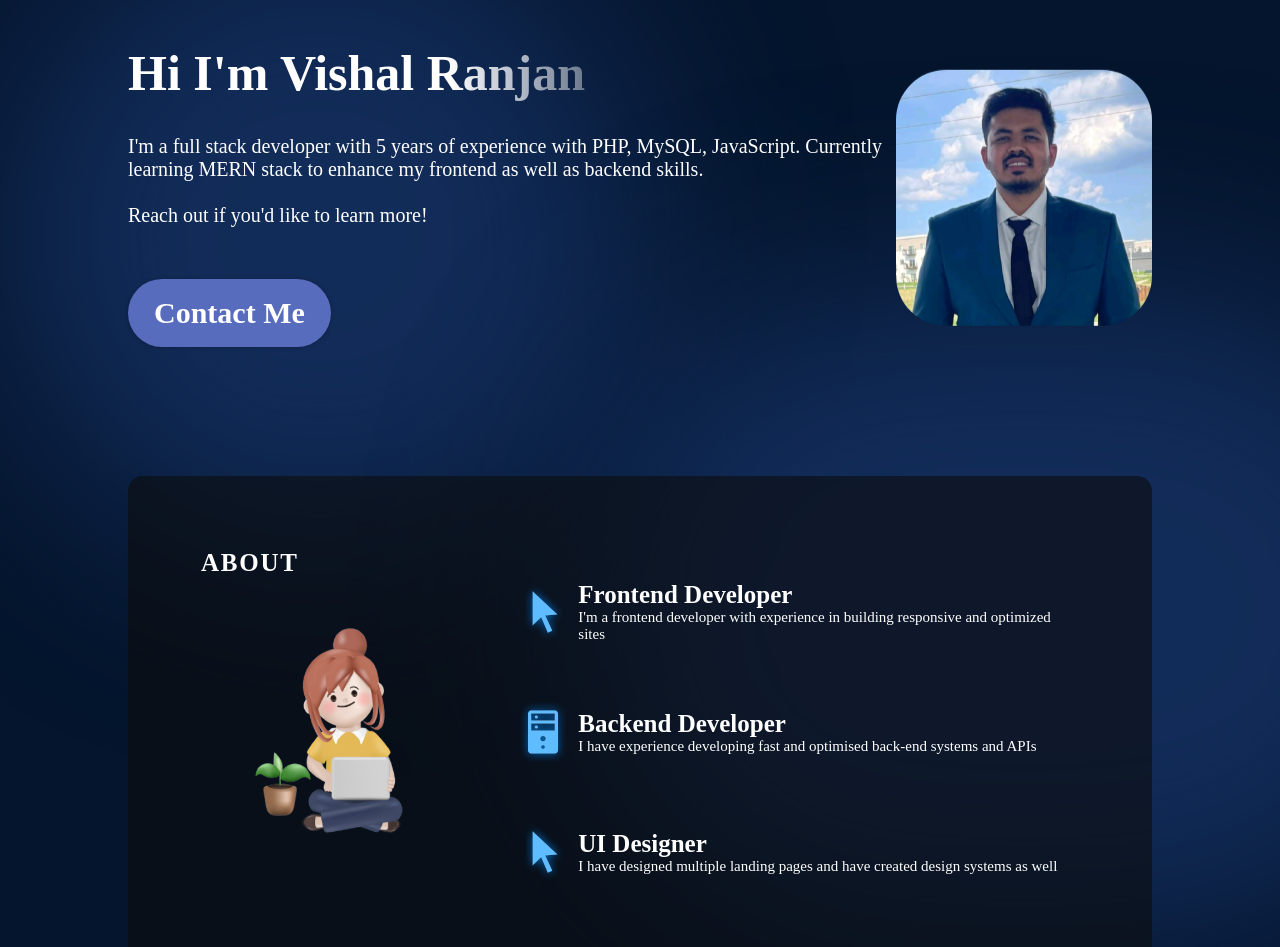
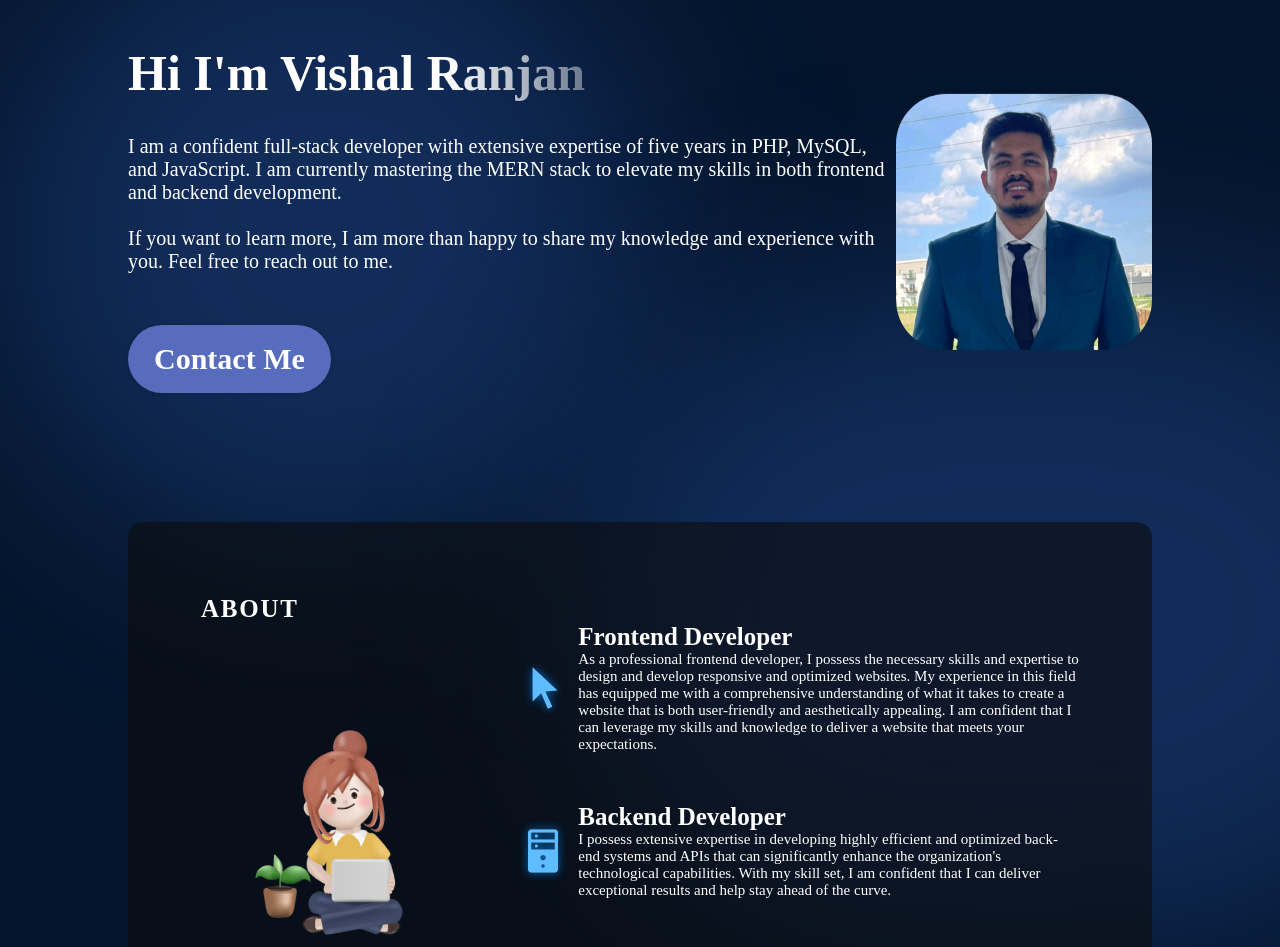
Before and after one commit to vishal7313/react-portfolio, a React (Vite) app: page / in a window 1280 px wide. Shown: the part 100-1047 px from the top of the page. Built offline with nearby package versions, Linux system fonts and the light colour scheme.

Commit message:
Improve text statements

```diff
--- a/src/components/About/About.jsx
+++ b/src/components/About/About.jsx
@@ -19,8 +19,10 @@ export const About = () => {
                         <div className={styles.aboutItemText}>
                             <h3>Frontend Developer</h3>
                             <p>
-                            I'm a frontend developer with experience in building responsive
-                            and optimized sites
+                                As a professional frontend developer, I possess the necessary skills and expertise to design and develop responsive and optimized websites.
+                                My experience in this field has equipped me with a comprehensive understanding of what it takes to create a website
+                                that is both user-friendly and aesthetically appealing.
+                                I am confident that I can leverage my skills and knowledge to deliver a website that meets your expectations.
                             </p>
                         </div>
                     </li>
@@ -29,8 +31,9 @@ export const About = () => {
                         <div className={styles.aboutItemText}>
                             <h3>Backend Developer</h3>
                             <p>
-                            I have experience developing fast and optimised back-end systems
-                            and APIs
+                                I possess extensive expertise in developing highly efficient and optimized back-end systems and APIs
+                                that can significantly enhance the organization's technological capabilities.
+                                With my skill set, I am confident that I can deliver exceptional results and help stay ahead of the curve.
                             </p>
                         </div>
                     </li>
@@ -39,8 +42,9 @@ export const About = () => {
                         <div className={styles.aboutItemText}>
                             <h3>UI Designer</h3>
                             <p>
-                            I have designed multiple landing pages and have created design
-                            systems as well
+                            I have vast experience designing landing pages and developing design systems.
+                            Let me help you create an aesthetically pleasing and user-friendly landing page that aligns with your website goals.
+                            I am confident that my attention to detail and design principles will exceed your expectations.
                             </p>
                         </div>
                     </li>
--- a/src/components/Hero/Hero.jsx
+++ b/src/components/Hero/Hero.jsx
@@ -9,9 +9,10 @@ export const Hero = () => {
         <div className={styles.content}>
             <h1 className={styles.title}>Hi I'm Vishal Ranjan</h1>
             <p className={styles.description}>
-                I'm a full stack developer with 5 years of experience with PHP, MySQL, JavaScript.
-                Currently learning MERN stack to enhance my frontend as well as backend skills.<br /><br />
-                Reach out if you'd like to learn more!
+                I am a confident full-stack developer with extensive expertise of five years in PHP, MySQL, and JavaScript.
+                I am currently mastering the MERN stack to elevate my skills in both frontend and backend development. <br /><br />
+                If you want to learn more, I am more than happy to share my knowledge and experience with you.
+                Feel free to reach out to me.
             </p>
             <a href='mailto:vishalranjanrv@gmail.com' className={styles.contactBtn}>
                 Contact Me
--- a/src/data/projects.json
+++ b/src/data/projects.json
@@ -2,7 +2,7 @@
     {
         "title": "Mern Chat App",
         "imageSrc": "projects/chat-app.png",
-        "description": "A real time chat app using MERN Stack and Sockets. User will be able to chat with other user. Deployed using render.com free tier.",
+        "description": "This is a real-time chat application that has been built using the MERN stack and Sockets, which enables users to engage in seamless communication with one another. The application has been deployed on render.com's free tier, providing a cost-effective solution for users looking for a reliable chat service.",
         "skills": ["MongoDB", "Express", "React", "Node", "Sockets", "JWT", "Tailwind CSS", "DaisyUI", "React Toast"],
         "demo": "https://chat-app-ast7.onrender.com/login",
         "source": "https://github.com/vishal7313/mern-chat-app"
@@ -10,7 +10,7 @@
     {
         "title": "Expense Tracker",
         "imageSrc": "projects/expense-tracker.png",
-        "description": "Developing a MERN stack app to track earnings/expenses. Intuitive UI, dynamic dashboard with visual graphs (Chart.js), styled using Tailwind CSS & Daisy UI.",
+        "description": "I have developed a comprehensive MERN stack application that enables the monitoring and tracking of earnings and expenses. The user interface is designed to be intuitive, with a dynamic dashboard that features visual graphs created using Chart.js. The application is styled using Tailwind CSS and Daisy UI, providing a professional and visually appealing experience.",
         "skills": ["MongoDB", "Express", "React", "Node", "Chart.js"],
         "demo": "https://vishal7313.github.io/portfolio/",
         "source": "https://github.com/vishal7313/expense-tracker"
@@ -18,7 +18,7 @@
     {
       "title": "Portfolio Website",
       "imageSrc": "projects/portfolio.png",
-      "description": "A react app to demonstrate my projects, interest and my education. Deployed using github pages.",
+      "description": "I have developed a React application that exhibits my professional endeavors, academic pursuits, and personal interests. This application serves as a platform to showcase my skills, achievements, and experiences. It can be utilized as a tool to present my portfolio in a professional setting. I am pleased to inform you that this app has been successfully deployed on GitHub Pages",
       "skills": ["React", "Node", "Github Pages"],
       "demo": "https://vishal7313.github.io/react-portfolio/ ",
       "source": "https://github.com/vishal7313/react-portfolio"
@@ -26,7 +26,7 @@
     {
         "title": "Old Portfolio Website",
         "imageSrc": "projects/old-portfolio.png",
-        "description": "Another react app to create the Portfolio website. Deploy the website using github pages. It contains information about my projects, interest and my education.",
+        "description": "I have developed a React application that serves to showcase my professional projects, interests, and academic background. I am pleased to inform you that this app has been successfully deployed on GitHub Pages",
         "skills": ["React", "Node", "Github Pages"],
         "demo": "https://vishal7313.github.io/portfolio/",
         "source": "https://github.com/vishal7313/portfolio"
@@ -34,7 +34,7 @@
     {
       "title": "Cricket Auction",
       "imageSrc": "projects/project.png",
-      "description": "Currently working on a react app which simulates a franchise league auction. 10 teams can bid for a player and highest bidder will get the player. The goal is the complete the squad within the budget",
+      "description": "Currently, I am working on a React app that simulates a franchise league auction. In this auction, ten teams can bid for a player, and the highest bidder will get the player. The goal of this simulation is to complete the squad within the budget.",
       "skills": ["MongoDB", "Express", "React", "Node", "Sockets", "JWT", "Tailwind CSS", "DaisyUI"],
       "demo": "",
       "source": "https://github.com/vishal7313/ipl-players-auction"
@@ -42,7 +42,7 @@
     {
       "title": "Hangman",
       "imageSrc": "projects/hangman-game.png",
-      "description": "In this python project, hangman game is developed with keeping in mind about the rules",
+      "description": "In this Python project, I developed the game of hangman with careful consideration of the established rules. The project outcome reflects a commitment to maintaining high standards of quality and adherence to best practices.",
       "skills": ["Python"],
       "demo": "https://replit.com/@vishal7313/Day-7-Hangman-Final",
       "source": "https://github.com/vishal7313/python-proj/tree/main/hangman"
@@ -50,7 +50,7 @@
     {
       "title": "Blackjack Game",
       "imageSrc": "projects/blackjack-game.png",
-      "description": "A python project where I implemented the concept of BlackJack Card Game. As of now, only one player can play with the computer. I am working on making it a multiplayer game.",
+      "description": "A Python project where I implemented the concept of the BlackJack card game. Currently, only one player can play against the computer, but I am working on making it a multiplayer game.",
       "skills": ["Python"],
       "demo": "https://replit.com/@vishal7313/blackjack-final-1",
       "source": "https://github.com/vishal7313/python-proj/tree/main/blackjack"
@@ -58,7 +58,7 @@
     {
       "title": "Higher Lower Game",
       "imageSrc": "projects/higher-lower.png",
-      "description": "Developed Higher Lower game concept. In this there are two section and player has to compare if the left section is higher or lower. If the user guess it right, then the game keeps on going otherwise any wrong guess will result in end of the game.",
+      "description": "Created Higher Lower game concept with two sections for users to compare if left section is higher or lower. Correct guesses continue the game, while incorrect ones end it.",
       "skills": ["Python"],
       "demo": "https://replit.com/@vishal7313/higher-lower-final",
       "source": "https://github.com/vishal7313/python-proj/tree/main/high_lower_number"
```
Lines whose indentation alone changed are shown as unchanged.
